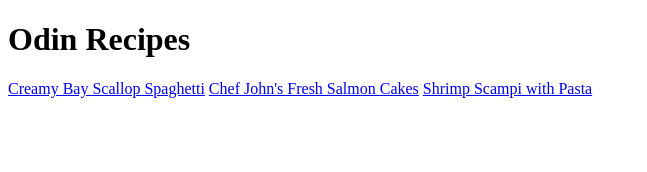
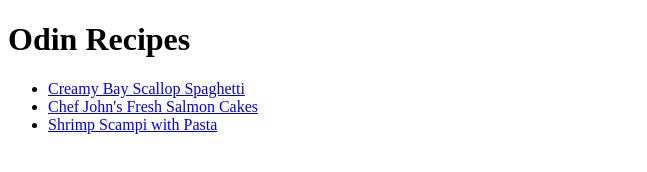
Before and after one commit to joonhb/odin-recipes, a plain HTML site: page index.html in a window 1280 px wide. Shown: the whole page, without its empty margins (0-647 px from the left). Drawn offline with Linux system fonts and the light colour scheme.

Commit message:
Turned recipes into a list on index page

```diff
--- a/index.html
+++ b/index.html
@@ -8,8 +8,10 @@
 </head>
 <body>
     <h1>Odin Recipes</h1>
-    <a href="recipes/spaghetti.html">Creamy Bay Scallop Spaghetti</a>
-    <a href="recipes/salmon-cakes.html">Chef John's Fresh Salmon Cakes</a>
-    <a href="recipes/shrimp-scampi.html">Shrimp Scampi with Pasta</a>
+    <ul>
+        <li><a href="recipes/spaghetti.html">Creamy Bay Scallop Spaghetti</a></li>
+        <li><a href="recipes/salmon-cakes.html">Chef John's Fresh Salmon Cakes</a></li>
+        <li><a href="recipes/shrimp-scampi.html">Shrimp Scampi with Pasta</a></li>
+    </ul>
 </body>
 </html>
```
